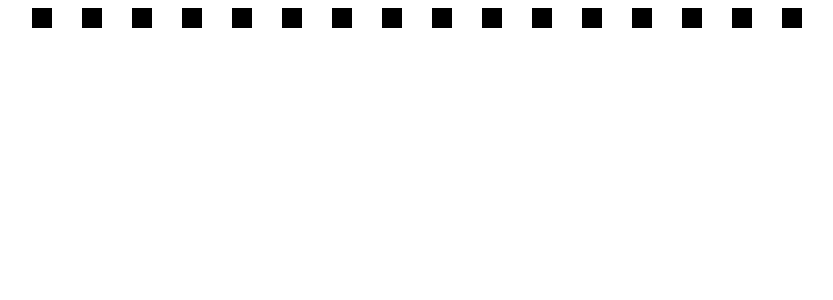
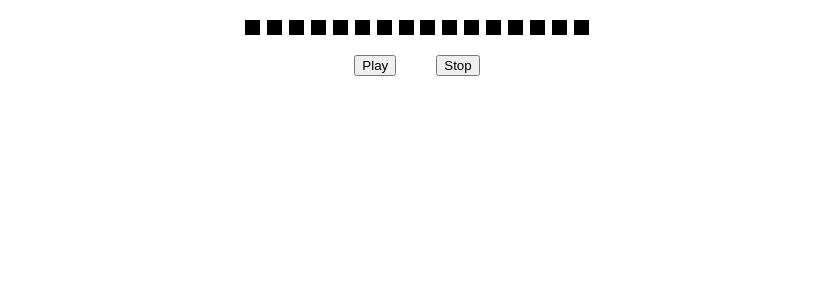
Before and after one commit to rosscournoyer602/sequencer, a Vue app: page / in a window 1280 px wide. Shown: the top 300 px of the page, without its empty margins (223-1056 px from the left). Built offline with nearby package versions, Linux system fonts and the light colour scheme.

Commit message:
Simple layout improvements

```diff
--- a/src/components/Step.vue
+++ b/src/components/Step.vue
@@ -1,21 +1,28 @@
 <template>
-  <div class="step"></div>
+  <div class="step" :class="[this.position.position === pos ? 'pink' : '']"></div>
 </template>
 
 <script>
+import { mapState } from 'vuex';
 export default {
   name:'Step',
   props: {
     pos: Number
-  }
+  },
+  computed: mapState({
+    position: state => state.position
+  })
 }
 </script>
 
 
 <style scoped>
   .step {
-    height: 20px;
-    width: 20px;
+    height: 15px;
+    width: 15px;
     background-color: black;
   }
+  .pink {
+    background-color: hotpink;
+  }
 </style>
--- a/src/components/Steps.vue
+++ b/src/components/Steps.vue
@@ -1,28 +1,47 @@
 <template>
-  <div class="main-grid">
-    <div class="main-row row-1">
-      <Step v-for="n in 16" class="step" :key="n" />
+  <div>
+    <div class="main-grid">
+      <div class="main-row row-1">
+        <Step v-for="n in 16" class="step" :key="n" :pos="n"/>
+      </div>
+    </div>
+    <div class="main-controls">
+      <button @click="play">Play</button>
+      <button @click="reset">Stop</button>
     </div>
   </div>
 </template>
 
 <script>
 import Step from './Step';
+import { mapActions, mapState } from 'vuex';
+import { setInterval, clearInterval } from 'timers';
 export default {
   name: 'Steps',
   components: {
     Step
-  }
+  },
+  methods: {
+    ...mapActions(['run', 'stop']),
+    play() {
+      clearInterval(this.playbackLoop);
+      this.playbackLoop = setInterval(() => this.run(), 160);
+    },
+    reset() {
+      clearInterval(this.playbackLoop);
+      this.stop();
+    }
+  },
+  computed: mapState({
+    position: state => state.position
+  })
 }
 </script>
 
-
 <style scoped>
   .main-grid {
-    width: 800px;
-    height: 800px;
-    margin-left: auto;
-    margin-right: auto;
+    width: 350px;
+    margin: 20px auto;
   }
 
   .main-row {
@@ -39,4 +58,15 @@ export default {
     flex-basis: 100%;
     flex: 1;
   }
+
+  .main-controls{
+    width: 350px;
+    margin: 20px auto;
+    text-align: center;
+  }
+
+  .main-controls button {
+    display: inline-block;
+    margin: 0 20px;
+  }
 </style>
--- a/src/main.js
+++ b/src/main.js
@@ -1,8 +1,10 @@
 import Vue from 'vue'
 import App from './App.vue'
+import store from './store/index';
 
 Vue.config.productionTip = false
 
 new Vue({
   render: h => h(App),
+  store
 }).$mount('#app')
--- a/src/store/index.js
+++ b/src/store/index.js
@@ -4,7 +4,7 @@ import position from './position';
 
 Vue.use(Vuex);
 
-export default new Vuex.store({
+export default new Vuex.Store({
   modules: {
     position
   }
--- a/src/store/position.js
+++ b/src/store/position.js
@@ -7,13 +7,20 @@ const getters = {
 }
 
 const actions = {
-  updatePosition: ({ commit }) => {
-    commit('setCurrentPos', null)
+  run: ({ commit }) => {
+    if (state.position === 16) {
+      commit('setCurrentPos', 0);
+    } else {
+      commit('setCurrentPos', state.position + 1)
+    }
+  },
+  stop: ({ commit }) => {
+    commit('setCurrentPos', 0);
   }
 }
 
 const mutations = {
-    setCurrentPos: state => state.position === 16 ? 0 : state.position++
+    setCurrentPos: (state, position) => state.position = position
 }
 
 export default {
```
